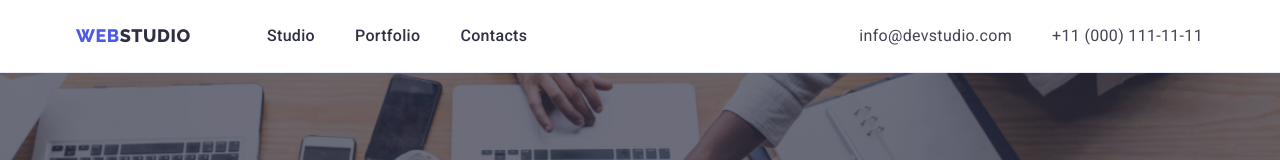
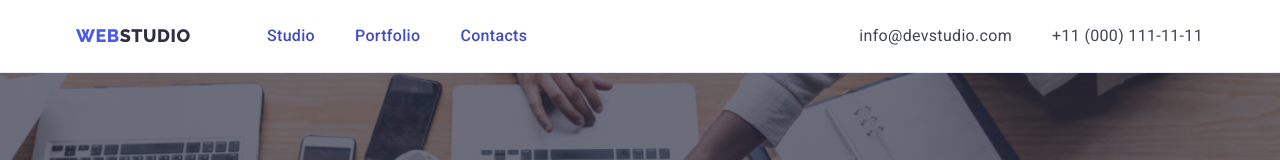
Before and after one commit to DenisGrabko/goit-markup-hw-05, a plain HTML site: page index.html in a window 1280 px wide. Shown: the top 160 px of the page. Drawn offline with nearby package versions, Linux system fonts and the light colour scheme.

Commit message:
text-color-a-header

```diff
--- a/css/style.css
+++ b/css/style.css
@@ -159,7 +159,7 @@ ol {
     display: flex;
     justify-content: center;
     align-items: center;
-    color: #2E2F42;
+    color: #404bbf;
     transition: color 250ms cubic-bezier(0.4, 0, 0.2, 1);
 }
 
@@ -173,7 +173,8 @@ ol {
     background-color: #404bbf;
     border-radius: 2px;
     transform: translate(0px, 25px);
-    transition: backdround-color 250ms cubic-bezier(0.4, 0, 0.2, 1);
+    transition: backdround-color 250ms cubic-bezier(0.4, 0, 0.2, 1) б
+    width 250ms cubic-bezier(0.4, 0, 0.2, 1);
 }
 
 .navigation-item-link:hover,
```
